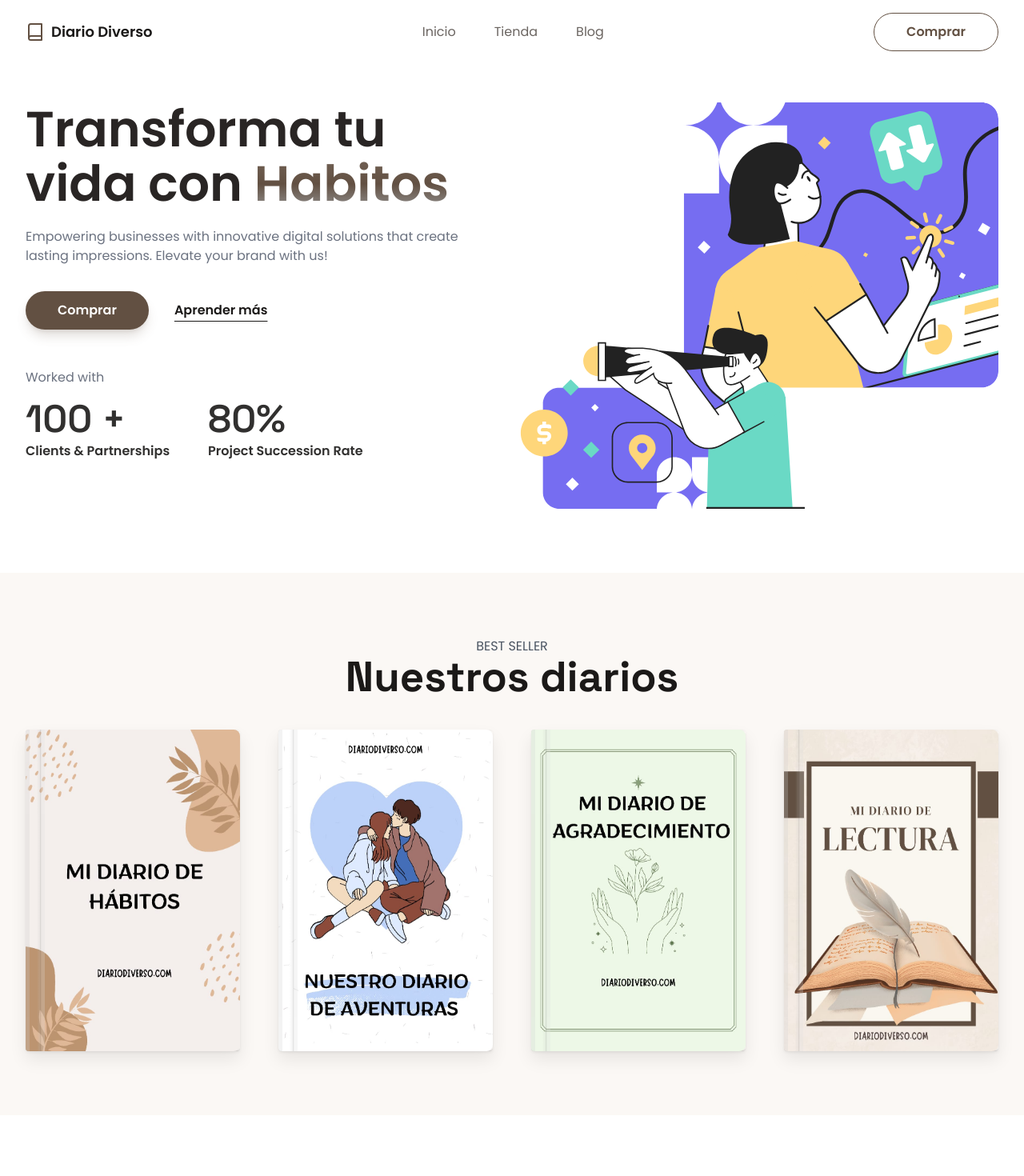
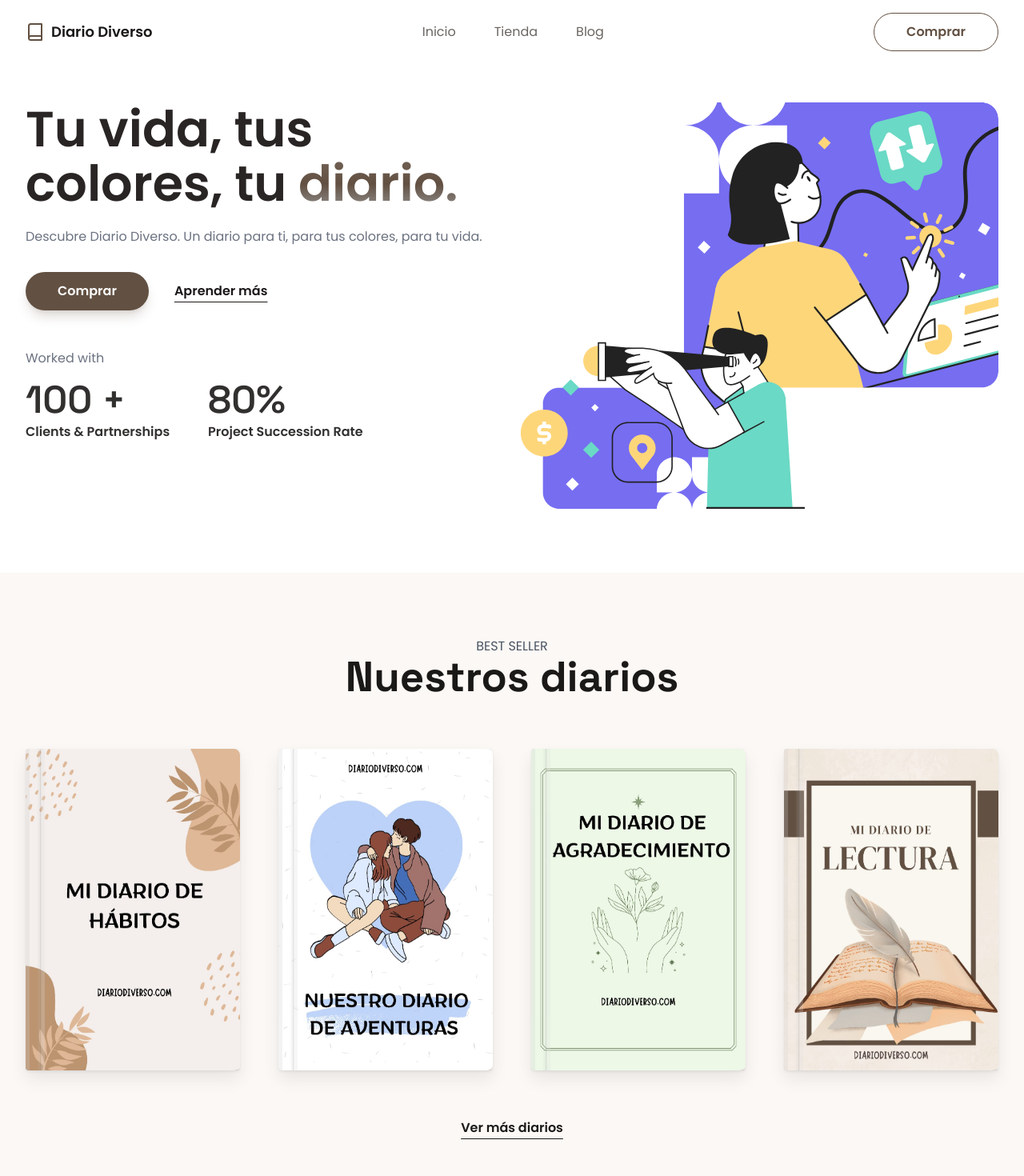
Before and after one commit to johinsDev/diario-diverso-landing, a Next.js app: page / in a window 1280 px wide. Shown: the top 1470 px of the page at 80% size. Built offline with nearby package versions, Linux system fonts and the light colour scheme; what tailwindcss-3d would draw is missing.

Commit message:
latest posts

```diff
--- a/app/page.tsx
+++ b/app/page.tsx
@@ -1,12 +1,12 @@
 import { AboutUs } from "@/components/home/about-us";
 import { BestSeller } from "@/components/home/best-seller";
 import { Features } from "@/components/home/features";
+import { LatestPost } from "@/components/home/latest-post";
 import { Button } from "@/components/ui/button";
 import { Book } from "lucide-react";
 import Image from "next/image";
 import Link from "next/link";
 
-const IMAGES = ['/habit.jpg', '/aventuras.jpg', '/crecimiento.jpg', '/lectura.jpg']
 
 export default function Home() {
   return (<>
@@ -42,18 +42,16 @@ export default function Home() {
         <Button size={'xl'} variant={"outline"} className="ml-auto">Comprar</Button>
       </nav>
     </header>
+
     <main className="flex min-h-screen flex-col container">
-
-
-
       <section className="flex items-stretch gap-5 w-full pt-12">
         <div className="flex-1">
           <h1 className="text-h1 leading-h1 font-semibold text-stone-800">
-            Transforma tu vida con <span className="bg-gradient-to-b from-primary/90 via-primary to-accent-foreground/50 inline-block text-transparent bg-clip-text">Habitos</span>
+            Tu vida, tus colores, tu <span className="bg-gradient-to-b from-primary/90 via-primary to-accent-foreground/50 inline-block text-transparent bg-clip-text">diario.</span>
           </h1>
 
           <div className="mt-5 text-gray-500 text-base">
-            Empowering businesses with innovative digital solutions that create lasting impressions. Elevate your brand with us!
+            Descubre Diario Diverso. Un diario para ti, para tus colores, para tu vida.
           </div>
 
           <div className="mt-8 flex items-center gap-4">
@@ -89,6 +87,8 @@ export default function Home() {
       <AboutUs />
 
       <Features />
+
+      <LatestPost />
     </main >
   </>
   );
--- a/components/home/best-seller.tsx
+++ b/components/home/best-seller.tsx
@@ -1,5 +1,6 @@
 import Image from "next/image"
 import Link from "next/link"
+import { Button } from "../ui/button"
 
 const IMAGES = ['/habit.jpg', '/aventuras.jpg', '/crecimiento.jpg', '/lectura.jpg']
 
@@ -11,7 +12,7 @@ export function BestSeller() {
       </div>
       <div className="text-h2 leading-h2 font-space font-bold">Nuestros diarios</div>
 
-      <div className="grid md:grid-cols-2 lg:grid-cols-4 mt-10 text-left gap-12">
+      <div className="grid md:grid-cols-2 lg:grid-cols-4 mt-16 text-left gap-12">
         {
           new Array(4).fill(0).map((_, i) => {
             const image = IMAGES[i % IMAGES.length]
@@ -80,6 +81,10 @@ export function BestSeller() {
           })
         }
       </div>
+
+      <Button size={'xl'} className="mt-12" asChild variant='link'>
+        <Link href={'/products'}>Ver más diarios</Link>
+      </Button>
     </div>
   </section>
 }
--- /dev/null
+++ b/components/home/latest-post.tsx
@@ -0,0 +1,44 @@
+import { Button } from "@/components/ui/button";
+import Image from "next/image";
+import Link from "next/link";
+
+export function LatestPost() {
+  return (<section className="bg-white mx-auto text-center py-20 w-full flex flex-col gap-4 items-center">
+    <div>
+      BLOG
+    </div>
+    <h2 className="text-h2 leading-h2 font-space font-bold">
+      Ultimos Artículos
+    </h2>
+
+    <section className="grid grid-cols-3 gap-8 mt-12">
+      {
+        new Array(3).fill(0).map((_, i) => {
+          return <Link href="#" key={i} className="flex flex-col rounded-2xl overflow-hidden shadow-lg group relative">
+            <Image src="/entry.webp" width={512} height={240} alt="Blog" className="object-cover w-full h-60" sizes="(min-width: 1024px) 33vw, 100vw" />
+
+            <div className="px-4 py-5 z-10 absolute right-5 top-5 flex flex-col justify-between bg-white rounded-2xl">
+              <div className="text-base font-semibold">ENE</div>
+              <div className="text-primary font-semibold text-h3 leading-none mt-1">12</div>
+            </div>
+
+            <div className="bg-white p-5 pt-10 text-left text-black group-hover:text-white group-hover:bg-primary relative">
+              <div className="uppercase bg-primary text-white group-hover:bg-accent group-hover:text-primary absolute -top-5 rounded h-10 p-2 px-6 py-2 text-base font-semibold">
+                General
+              </div>
+
+              <h5 className="text-2xl font-semibold">Power of Content Marketing: Strategies for Online Success</h5>
+              <div className="mt-4">
+                by <strong>Diario Diverso</strong>
+              </div>
+            </div>
+          </Link>
+        })
+      }
+    </section>
+
+    <Button variant={'link'} size={"xl"} className="font-semibold mt-12">
+      <Link href="/blog">Ver todos los artículos</Link>
+    </Button>
+  </section>)
+}
--- a/tailwind.config.ts
+++ b/tailwind.config.ts
@@ -26,6 +26,9 @@ const config = {
       fontSize: {
         h1: "clamp(3.125rem, 2.875rem + 1.25vw, 4rem)",
         h2: "clamp(2.125rem, 1.7321rem + 1.9643vw, 3.5rem)",
+        h3: "clamp(1.875rem, 1.7321rem + 1.25vw, 2.5rem)",
+        h4: "clamp(1.625rem, 1.7321rem + 0.8929vw, 2.25rem)",
+        h5: "clamp(1.375rem, 1.7321rem + 0.5357vw, 2rem)",
       },
       boxShadow: {
         journal:
@@ -34,6 +37,9 @@ const config = {
       lineHeight: {
         h1: "clamp(3.5rem, 3.25rem + 1.25vw, 4.5rem)",
         h2: "clamp(2.5rem, 2.25rem + 1.25vw, 3.75rem)",
+        h3: "clamp(2.25rem, 2.25rem + 1.25vw, 3rem)",
+        h4: "clamp(2rem, 2.25rem + 1.25vw, 2.75rem)",
+        h5: "clamp(1.75rem, 2.25rem + 1.25vw, 2.5rem)",
       },
       colors: {
         border: "hsl(var(--border))",
```
Also changed, not shown: public/entry.webp (added).
